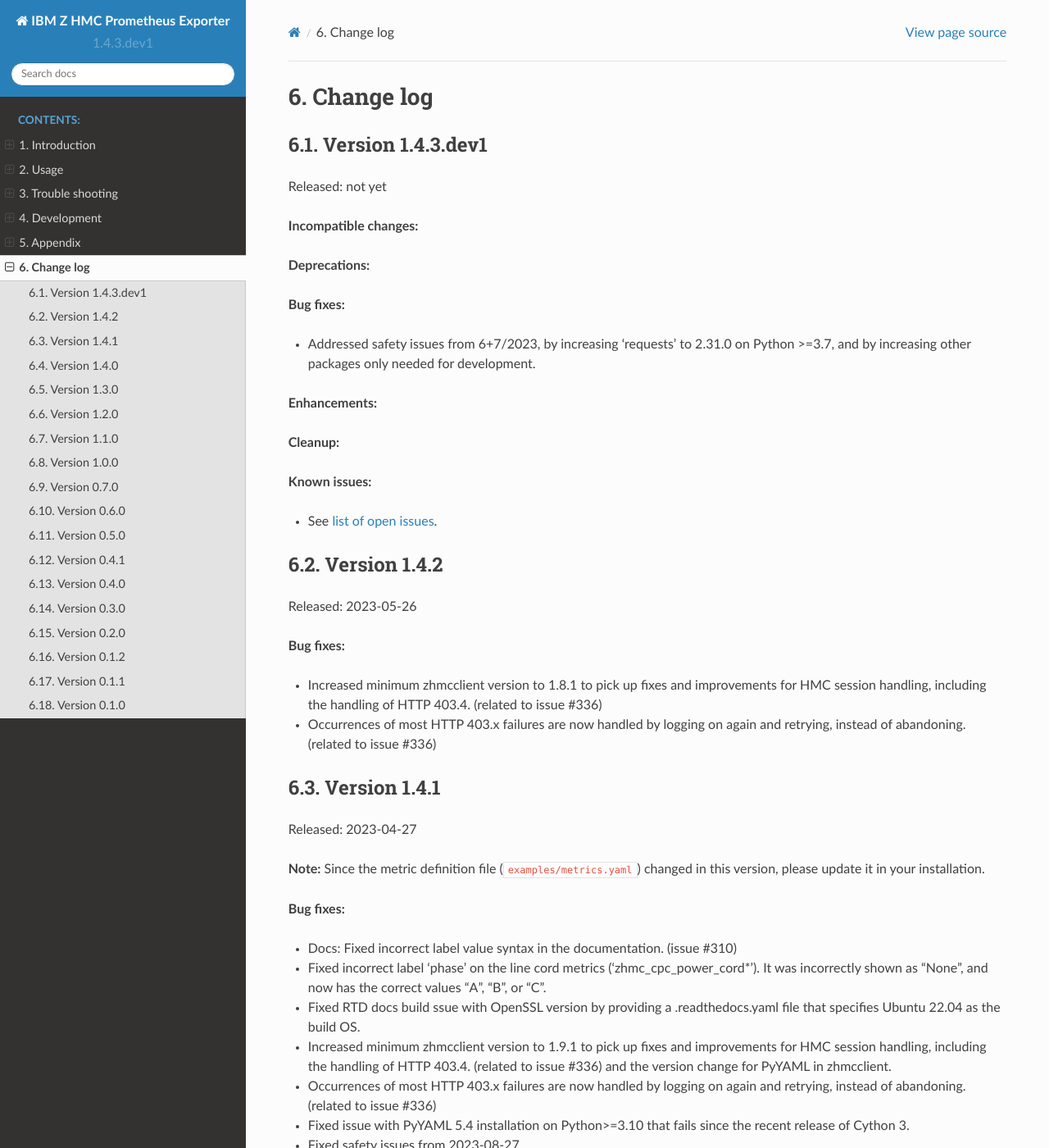
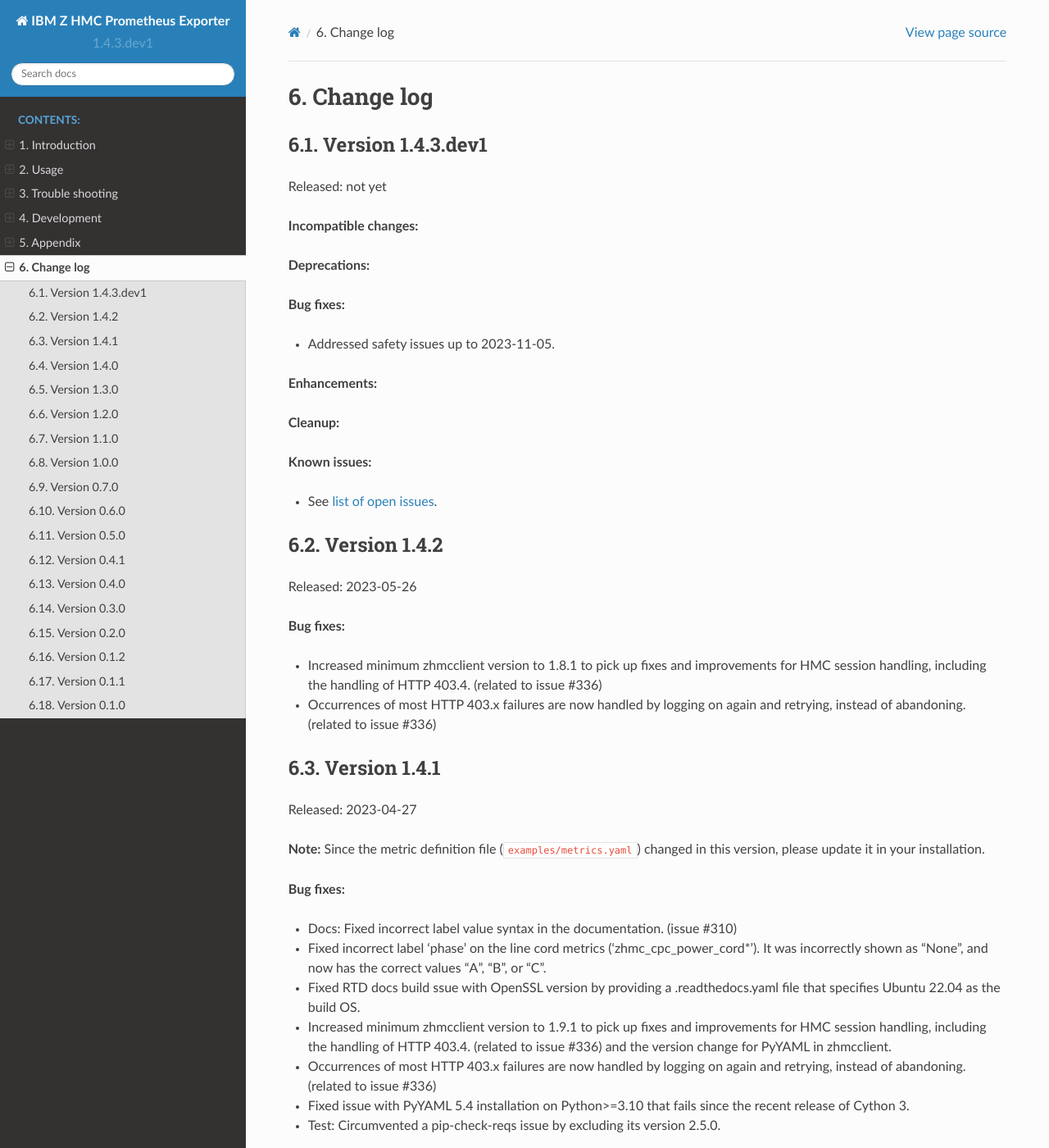
Before and after one commit to zhmcclient/zhmc-prometheus-exporter, a Sphinx documentation site: the page built from docs/changes.rst, in a window 1280 px wide and 1400 px high. Shown: the whole window at 82% size. Built offline with Sphinx 7.4.7 and the Read the Docs theme 2.0.0, drawn with Linux system fonts in a browser that asks for light colours.

Commit message:
Addressed safety issues up to 2023-11-05
Signed-off-by: Andreas Maier <maiera@de.ibm.com>

```diff
--- a/docs/changes.rst
+++ b/docs/changes.rst
@@ -28,8 +28,7 @@
 
 **Bug fixes:**
 
-* Addressed safety issues from 6+7/2023, by increasing 'requests' to 2.31.0
-  on Python >=3.7, and by increasing other packages only needed for development.
+* Addressed safety issues up to 2023-11-05.
 
 **Enhancements:**
 
@@ -85,8 +84,6 @@
 
 * Fixed issue with PyYAML 5.4 installation on Python>=3.10 that fails since
   the recent release of Cython 3.
-
-* Fixed safety issues from 2023-08-27.
 
 * Test: Circumvented a pip-check-reqs issue by excluding its version 2.5.0.
 
--- a/minimum-constraints.txt
+++ b/minimum-constraints.txt
@@ -81,7 +81,8 @@
 zhmcclient==1.9.1
 
 prometheus-client==0.9.0
-urllib3==1.26.5
+urllib3==1.26.9; python_version == '3.5'
+urllib3==1.26.17; python_version >= '3.6'
 jsonschema==3.2.0
 six==1.14.0; python_version <= '3.9'
 six==1.16.0; python_version >= '3.10'
--- a/requirements.txt
+++ b/requirements.txt
@@ -10,8 +10,9 @@
 zhmcclient>=1.9.1
 
 prometheus-client>=0.9.0
-urllib3>=1.25.9; python_version <= '3.9'
-urllib3>=1.26.5; python_version >= '3.10'
+# urllib3 1.26.10 removed support for py35
+urllib3>=1.26.9; python_version == '3.5'
+urllib3>=1.26.17; python_version >= '3.6'
 jsonschema>=3.2.0
 six>=1.14.0; python_version <= '3.9'
 six>=1.16.0; python_version >= '3.10'
```
Also changed, not shown: .safety-policy.yml.
